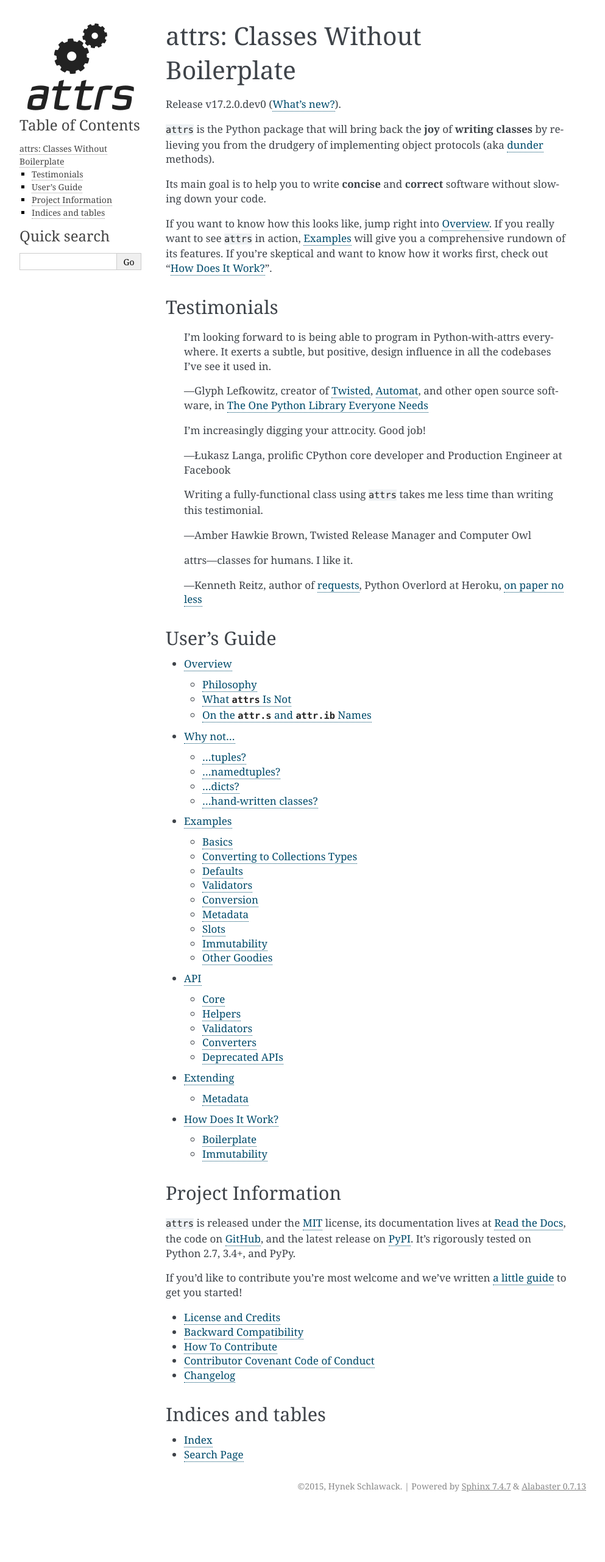
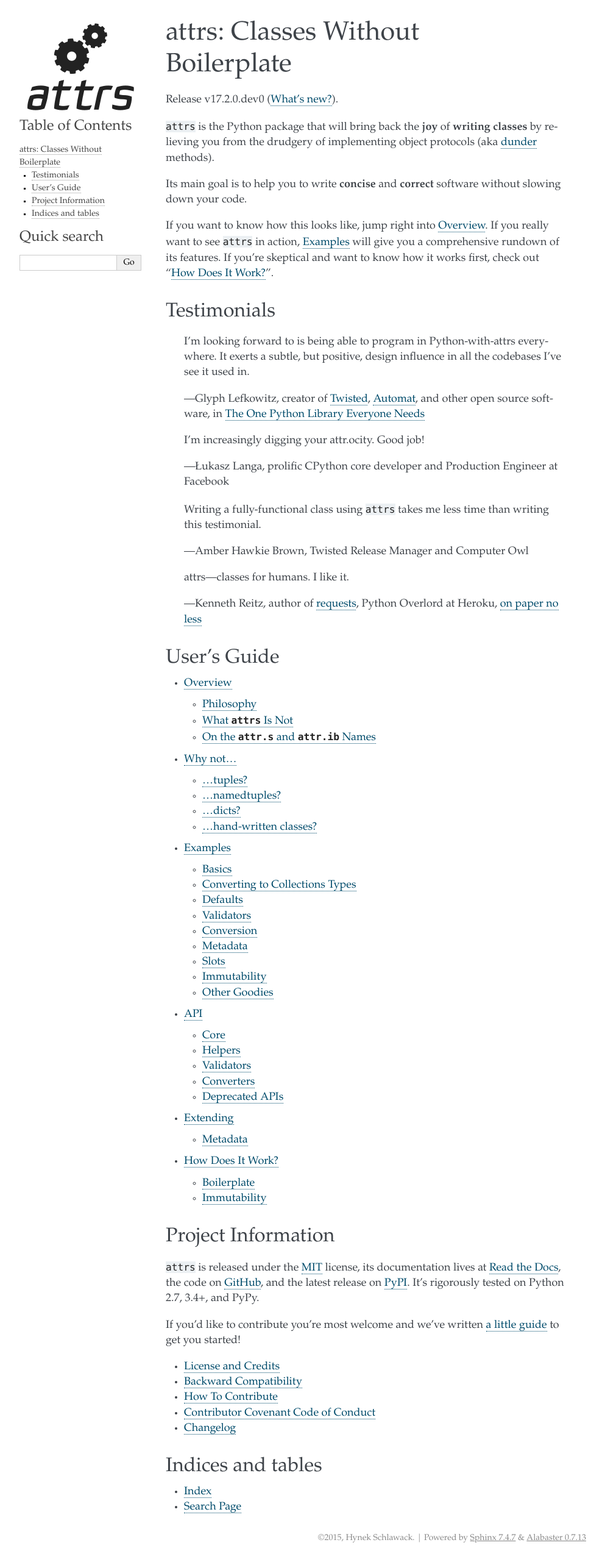
Before and after one commit to shinevue/python-starter, a Sphinx documentation site: the page built from docs/index.rst, in a window 1280 px wide. Shown: the whole page at 61% size, without its empty margins (148-1141 px from the left). Built offline with Sphinx 7.4.7, drawn with Linux system fonts in a browser that asks for light colours; before the commit the page ends 2477 px from its top, so only the background shows below that.

Commit message:
Make theme less agist

```diff
--- a/docs/conf.py
+++ b/docs/conf.py
@@ -79,6 +79,10 @@ pygments_style = 'sphinx'
 # a list of builtin themes.
 
 html_theme = "alabaster"
+html_theme_options = {
+    "font_family": "Palatino, Georgia, serif",
+    "font_size": "18px",
+}
 
 # The name of an image file (relative to this directory) to place at the top
 # of the sidebar.
```
